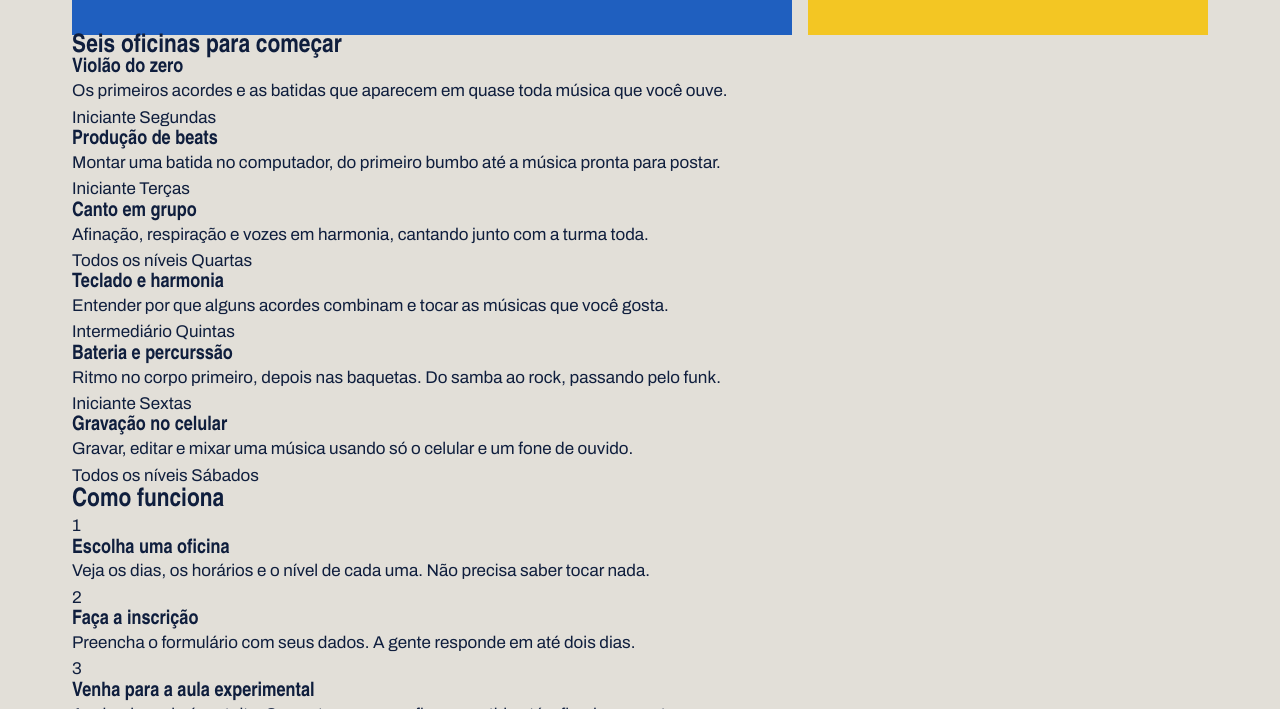
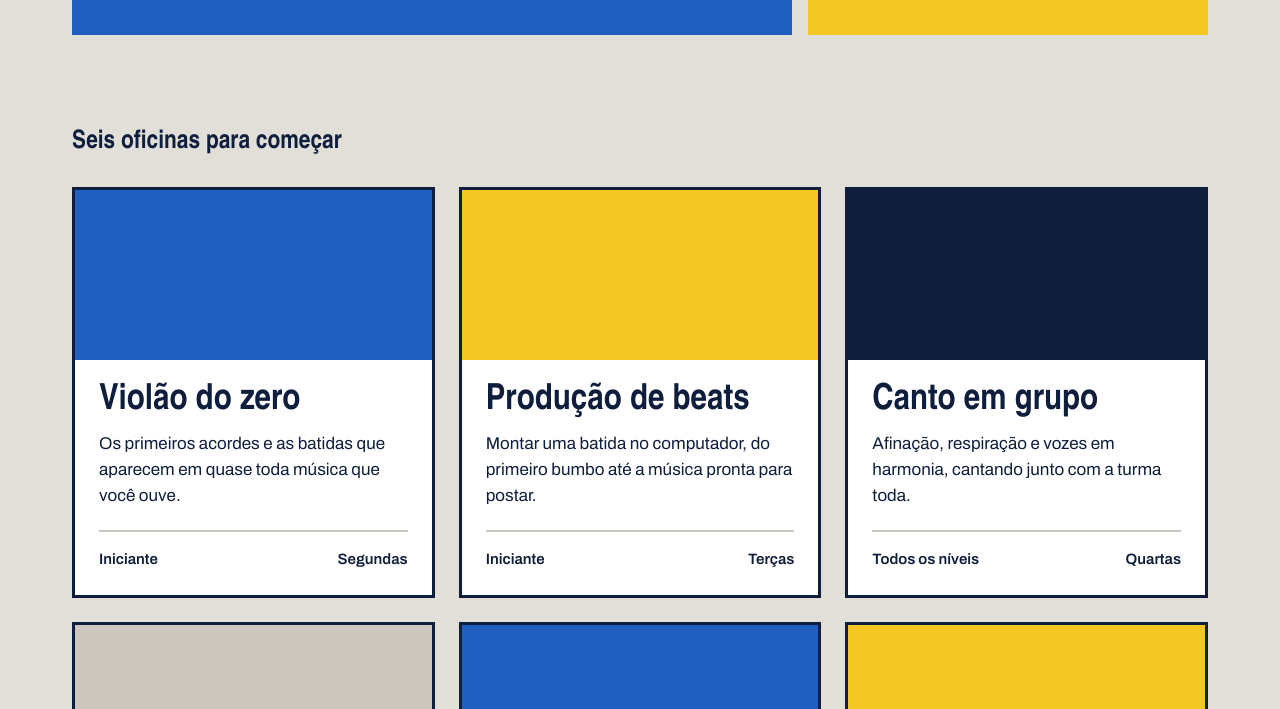
Before and after one commit to juliamariah1TIMC/Laje-sonora, a plain HTML site: page index.html in a window 1280 px wide. Shown: the part 671-1380 px from the top of the page. Drawn offline with Linux system fonts and the light colour scheme; a web font is replaced by a local one.

Commit message:
Cards das oficinas

```diff
--- a/index.css
+++ b/index.css
@@ -116,3 +116,51 @@ max-width: 9ch;
 .botao:hover{
     background: var(--caixa-dagua);
 }
+.secao{
+    margin-top: 96px;
+}
+.titulo-secao{
+    font-family: 64px;
+    margin-bottom: 32px;
+}
+.cards{
+    display: flex;
+    flex-wrap: wrap;
+    gap: 24px;
+}
+.card{
+    background: var(--branco);
+    border: 3px solid var(--tinta);
+    flex: 1 1 340px;
+}
+.card .foto{
+    height: 170px;
+}
+.foto{
+    background: var(--concreto-escuro);
+}
+.foto-azul{
+    background: var(--caixa-dagua);
+}
+.foto-amarela{
+    background: var(--fita);
+}
+.foto-tinta{
+    background: var(--tinta);
+}
+.card-texto{
+    padding: 24px;
+}
+.card h3{
+    font-size: 36px;
+    margin-bottom: 12px;
+}
+.card-info{
+    margin-top: 20px;
+    padding-top: 16px;
+    border-top:  2px solid var(--concreto-escuro);
+    font-weight: 600;
+    font-size: 15px;
+    display: flex;
+    justify-content: space-between;
+}
```
